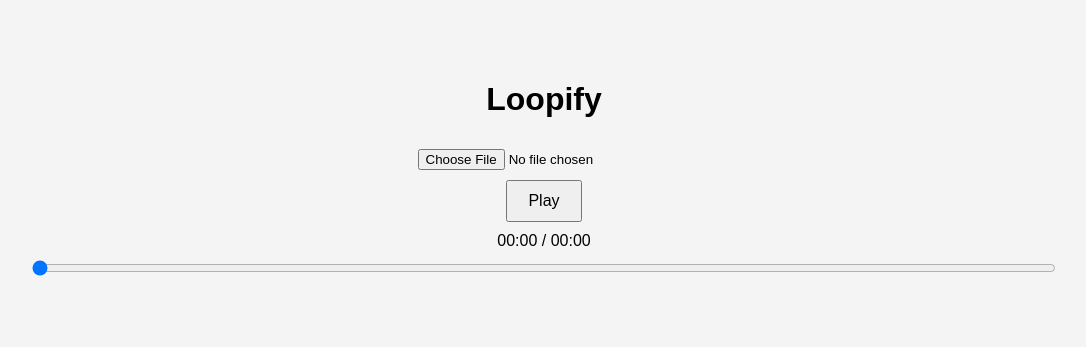
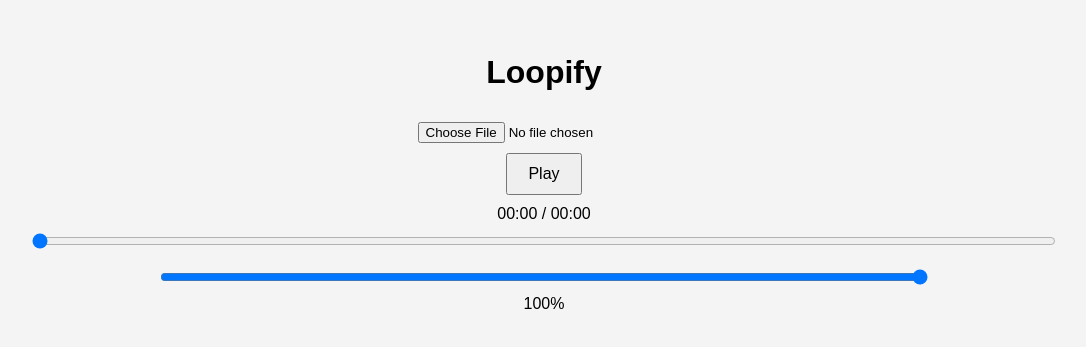
Before and after one commit to hc-b666/loopify, a plain HTML site: page index.html in a window 1280 px wide. Shown: the part 227-574 px from the top of the page, without its empty margins (96-1182 px from the left). Drawn offline with Linux system fonts and the light colour scheme.

Commit message:
feat: volume control

```diff
--- a/index.html
+++ b/index.html
@@ -40,6 +40,16 @@
       style="width: 80%; margin-top: 10px"
     />
     <audio id="audioPlayer" loop></audio>
+    <input
+      type="range"
+      id="volumeControl"
+      min="0"
+      max="1"
+      step="0.01"
+      value="1"
+      style="width: 60%; margin-top: 10px"
+    />
+    <span id="volumeDisplay">100%</span>
 
     <script src="script.js"></script>
   </body>
--- a/script.js
+++ b/script.js
@@ -1,11 +1,17 @@
+"use strict";
+
 const musicInput = document.getElementById("musicInput");
 const playPauseBtn = document.getElementById("playPauseBtn");
 const audioPlayer = document.getElementById("audioPlayer");
 const currentTimeDisplay = document.getElementById("currentTime");
 const durationDisplay = document.getElementById("duration");
 const progressBar = document.getElementById("progressBar");
+const volumeControl = document.getElementById("volumeControl");
+const volumeDisplay = document.getElementById("volumeDisplay");
 
 let isPlaying = false;
+audioPlayer.volume = volumeControl.value;
+volumeDisplay.textContent = `${Math.round(volumeControl.value * 100)}%`;
 
 const formatTime = (seconds) => {
   const mins = Math.floor(seconds / 60);
@@ -51,3 +57,9 @@ audioPlayer.addEventListener("timeupdate", () => {
 progressBar.addEventListener("input", (event) => {
   audioPlayer.currentTime = event.target.value;
 });
+
+volumeControl.addEventListener("input", (e) => {
+  const volume = e.target.value;
+  audioPlayer.volume = volume;
+  volumeDisplay.textContent = `${Math.round(volume * 100)}%`;
+});
```
